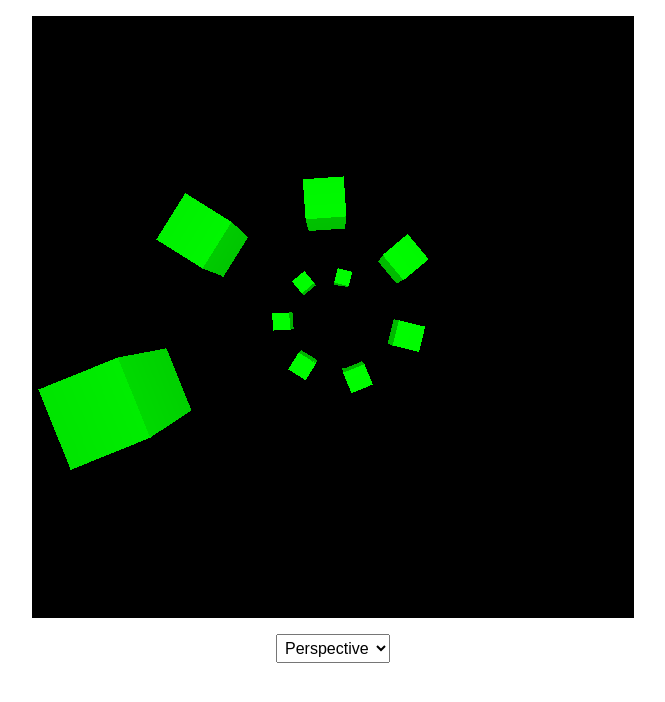
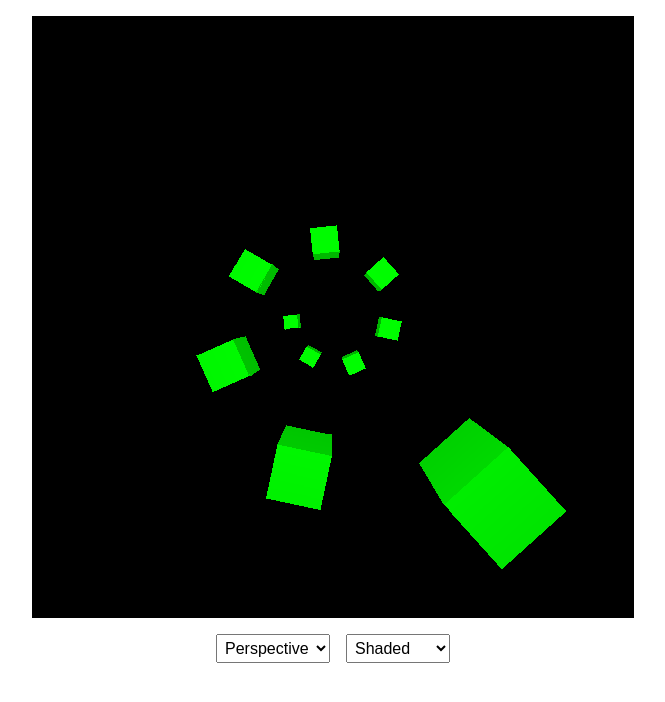
Before and after one commit to dlt42/threed.ts, a React (Vite) app: page / in a window 1280 px wide. Shown: the top 702 px of the page, without its empty margins (307-972 px from the left). Built offline with nearby package versions, Linux system fonts and the light colour scheme.

Commit message:
Added option to change rendering type

```diff
--- a/src/App.tsx
+++ b/src/App.tsx
@@ -1,13 +1,14 @@
 import { useEffect, useState } from 'react';
 
 import { PerspectiveTest } from './threed/PerspectiveTest';
-import TestFrame from './threed/TestFrame';
+import TestFrame, { RenderType } from './threed/TestFrame';
 import { TranslationTest } from './threed/TranslationTest';
 
 type TestType = 'translation' | 'perspective';
 
 const App = () => {
   const [testType, setTestType] = useState<TestType>('perspective');
+  const [renderType, setRenderType] = useState<RenderType>('shaded');
   useEffect(() => {
     try {
       const canvas: HTMLCanvasElement | null = document.getElementById(
@@ -17,10 +18,10 @@ const App = () => {
       let frame: TestFrame;
       switch (testType) {
         case 'translation':
-          frame = new TranslationTest(canvas);
+          frame = new TranslationTest(canvas, renderType);
           break;
         case 'perspective':
-          frame = new PerspectiveTest(canvas);
+          frame = new PerspectiveTest(canvas, renderType);
           break;
       }
       frame.createScene();
@@ -58,14 +59,32 @@ const App = () => {
           backgroundColor: 'black',
         }}
       ></canvas>
+      <div
+        style={{
+          display: 'flex',
+          flexDirection: 'row',
+          gap: '1rem',
+        }}
+      >
         <select
           id='test-type'
+          value={testType}
           onChange={(e) => setTestType(e.target.value as TestType)}
           style={{ fontSize: '1rem', padding: '.25rem' }}
         >
           <option value='perspective'>Perspective</option>
           <option value='translation'>Translation</option>
         </select>
+        <select
+          id='render-type'
+          value={renderType}
+          onChange={(e) => setRenderType(e.target.value as RenderType)}
+          style={{ fontSize: '1rem', padding: '.25rem' }}
+        >
+          <option value='shaded'>Shaded</option>
+          <option value='wireframe'>Wireframe</option>
+        </select>
+      </div>
     </div>
   );
 };
--- a/src/threed/TestFrame.ts
+++ b/src/threed/TestFrame.ts
@@ -17,6 +17,8 @@ export type RenderSceneArgs = {
   objects: ModelInstance[];
 };
 
+export type RenderType = 'shaded' | 'wireframe';
+
 export default abstract class TestFrame {
   private screenArea: ScreenArea | null = null;
   private lastX = 0;
@@ -27,10 +29,12 @@ export default abstract class TestFrame {
   private viewPoint: ViewPoint | null = null;
   private renderer: Renderer | null = null;
   private viewVolume: ViewVolume | null = null;
+  private renderType: RenderType;
 
   private rotation: Rotation = new Rotation({ x: 0, y: 0, z: 0 });
 
-  public constructor(canvas: HTMLCanvasElement) {
+  public constructor(canvas: HTMLCanvasElement, renderType: RenderType) {
+    this.renderType = renderType;
     this.initialise(canvas);
   }
 
@@ -51,10 +55,10 @@ export default abstract class TestFrame {
     // this.world.switchBackfaceCull(false);
     const screenArea: ScreenArea | null = this.getScreenArea();
     if (!screenArea) throw Error('No Screen Area');
-    const shaded = true;
-    this.renderer = shaded
-      ? new ShadedRenderer(screenArea, new DefaultColourConverter())
-      : new WireFrameRenderer(screenArea, new DefaultColourConverter());
+    this.renderer =
+      this.renderType === 'shaded'
+        ? new ShadedRenderer(screenArea, new DefaultColourConverter())
+        : new WireFrameRenderer(screenArea, new DefaultColourConverter());
     screenArea?.getCanvas().addEventListener('mousemove', (e) => {
       const flags = e.buttons !== undefined ? e.buttons : e.which;
       if ((flags & 1) === 1) {
```
Lines whose indentation alone changed are shown as unchanged.
